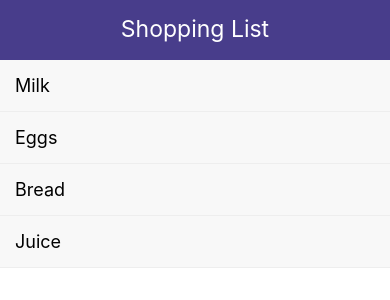
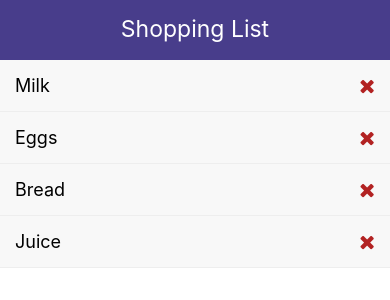
Before and after one commit to JamesDelfini/ReactNativeIntro, a React Native app: screen / in a window 390 px wide. Shown: the top 300 px of the page. Built offline with nearby package versions, Linux system fonts and the light colour scheme.

Commit message:
Apply UI/UX Delete Shopping List Item

```diff
--- a/App.js
+++ b/App.js
@@ -25,12 +25,20 @@ const App = () => {
     },
   ])
 
+  const deleteItem = (id) => {
+    setItems((prevItems) => {
+      return prevItems.filter((item) => item.id !== id)
+    })
+  }
+
   return (
     <View style={styles.container}>
       <Header />
       <FlatList
         data={items}
-        renderItem={({ item }) => <ListItem item={item} />}
+        renderItem={({ item }) => (
+          <ListItem item={item} deleteItem={deleteItem} />
+        )}
       />
     </View>
   )
--- a/components/ListItem.js
+++ b/components/ListItem.js
@@ -1,11 +1,18 @@
 import React from 'react'
 import { View, Text, StyleSheet, TouchableOpacity } from 'react-native'
+import Icon from 'react-native-vector-icons/dist/FontAwesome'
 
-const ListItem = ({ item }) => {
+const ListItem = ({ id, item, deleteItem }) => {
   return (
     <TouchableOpacity style={styles.listItem}>
       <View style={styles.listItemView}>
         <Text style={styles.listItemText}>{item.text}</Text>
+        <Icon
+          name="remove"
+          size={20}
+          color="firebrick"
+          onPress={() => deleteItem(item.id)}
+        />
       </View>
     </TouchableOpacity>
   )
```
